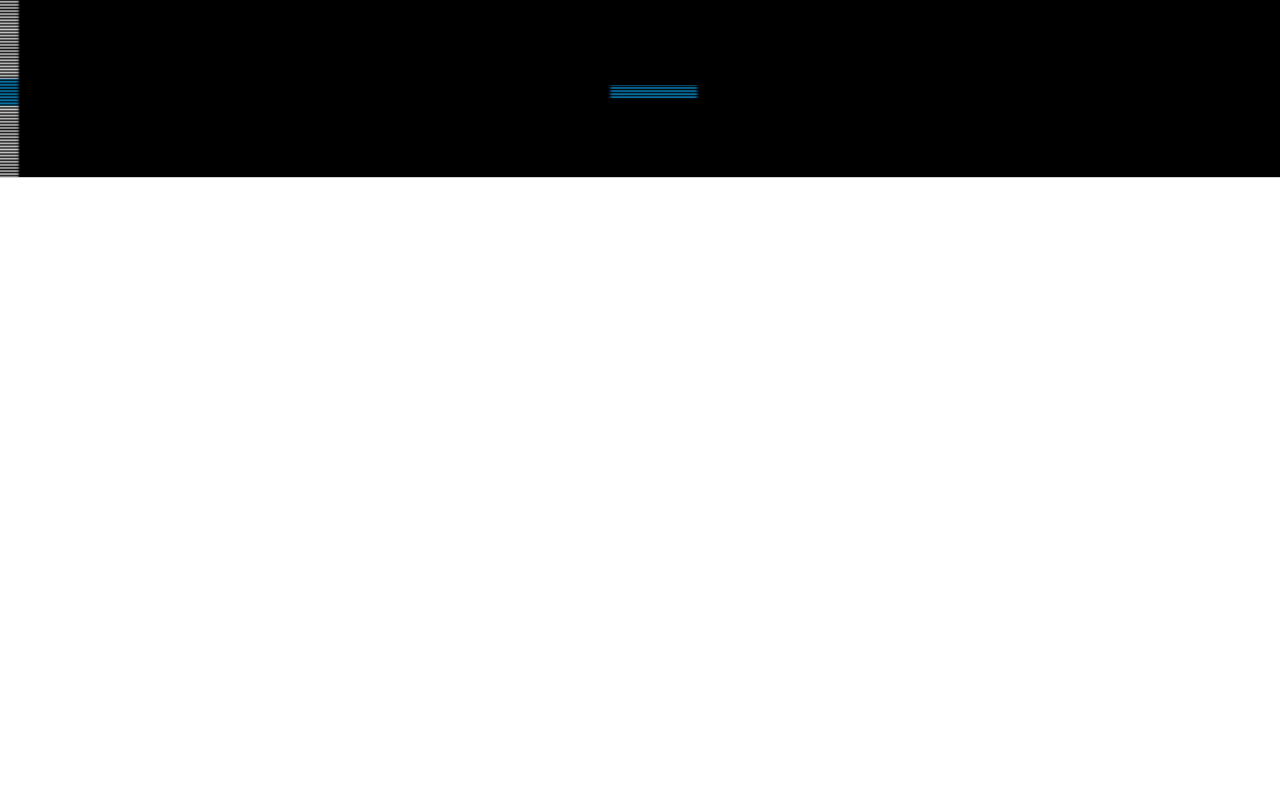
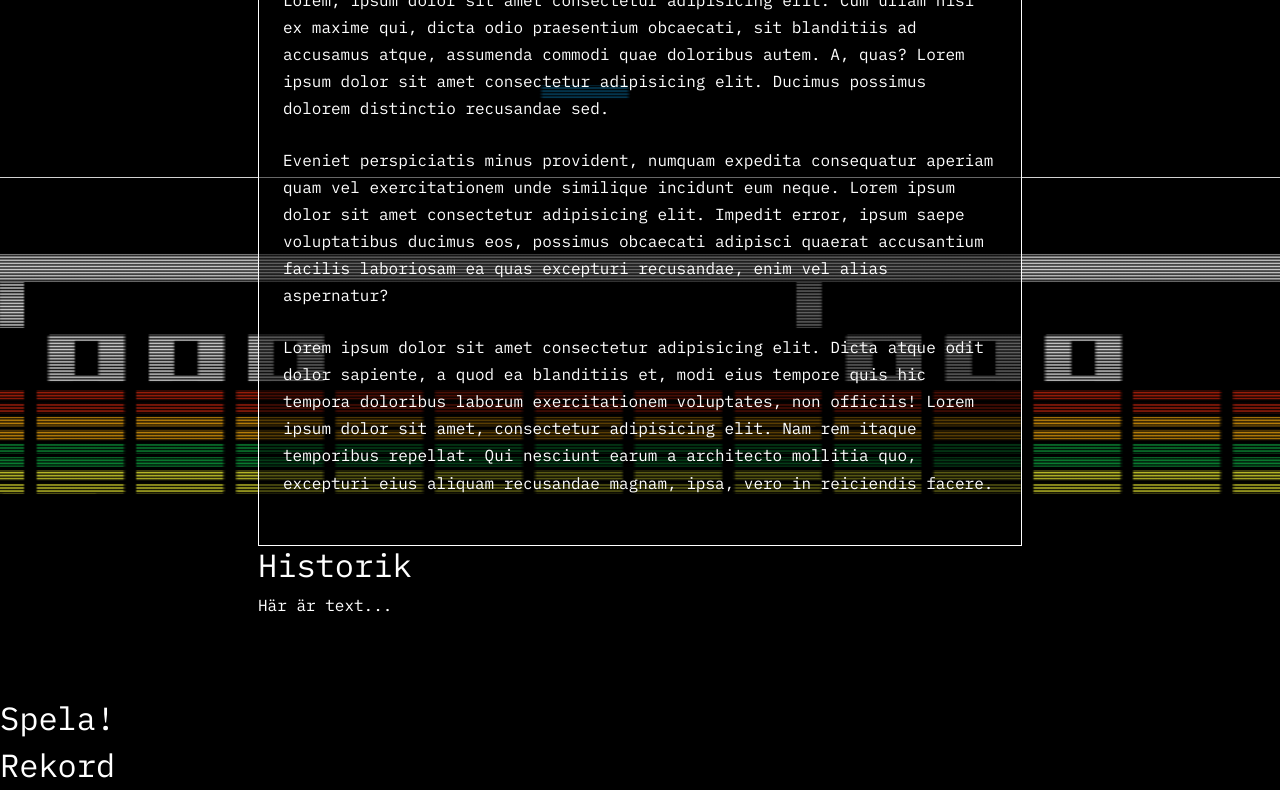
Before and after one commit to teeboteebo/team2retro, a website: page www/index.html in a window 1280 px wide. Shown: the part 622-1412 px from the top of the page. Before the commit the page ends 800 px from the top, so only its background shows below. Drawn offline with nearby package versions, Linux system fonts and the light colour scheme; files that its build step writes are made by us from their sources.

Commit message:
Added markup and styling for history page

```diff
--- /dev/null
+++ b/sass/_historik.scss
@@ -0,0 +1,10 @@
+.history {
+  max-width: 860px;
+  article {
+    background-color: rgba(0, 0, 0, 0.5);
+    border: 1px solid white;
+  }
+  p {
+    line-height: 1.7;
+  }
+}
--- a/sass/style.scss
+++ b/sass/style.scss
@@ -13,3 +13,6 @@
 
 // Here we include the retro tema
 @import 'retrotema-style';
+
+// Our own partials for components
+@import 'historik';
--- a/www/index.html
+++ b/www/index.html
@@ -31,7 +31,27 @@
       </div>
       <!-- /.container -->
     </section>
-  <section class="history"></section>
+    <section class="history mx-auto my-3 p-3 p-sm-5">
+      <article class="p-4">
+        <h2 class="mb-5">Rubrik</h2>
+        <p class="my-4">
+          Lorem, ipsum dolor sit amet consectetur adipisicing elit. Cum ullam nisi ex maxime qui, dicta odio
+          praesentium obcaecati, sit blanditiis ad accusamus atque, assumenda commodi quae doloribus autem. A, quas?
+          Lorem ipsum dolor sit amet consectetur adipisicing elit. Ducimus possimus dolorem distinctio recusandae sed.
+        </p>
+        <p class="my-4">
+          Eveniet perspiciatis minus provident, numquam expedita consequatur aperiam quam vel exercitationem unde
+          similique incidunt eum neque. Lorem ipsum dolor sit amet consectetur adipisicing elit. Impedit error, ipsum
+          saepe voluptatibus ducimus eos, possimus obcaecati adipisci quaerat accusantium facilis laboriosam ea quas
+          excepturi recusandae, enim vel alias aspernatur?</p>
+        <p class="my-4">
+          Lorem ipsum dolor sit amet consectetur adipisicing elit. Dicta atque odit dolor sapiente, a quod ea
+          blanditiis et, modi eius tempore quis hic tempora doloribus laborum exercitationem voluptates, non officiis!
+          Lorem ipsum dolor sit amet, consectetur adipisicing elit. Nam rem itaque temporibus repellat. Qui nesciunt
+          earum a architecto mollitia quo, excepturi eius aliquam recusandae magnam, ipsa, vero in reiciendis facere.
+        </p>
+      </article>
+    </section>
     <section class="play"></section>
     <section class="high-score"></section>
   </main>
```
Lines whose indentation alone changed are shown as unchanged.
